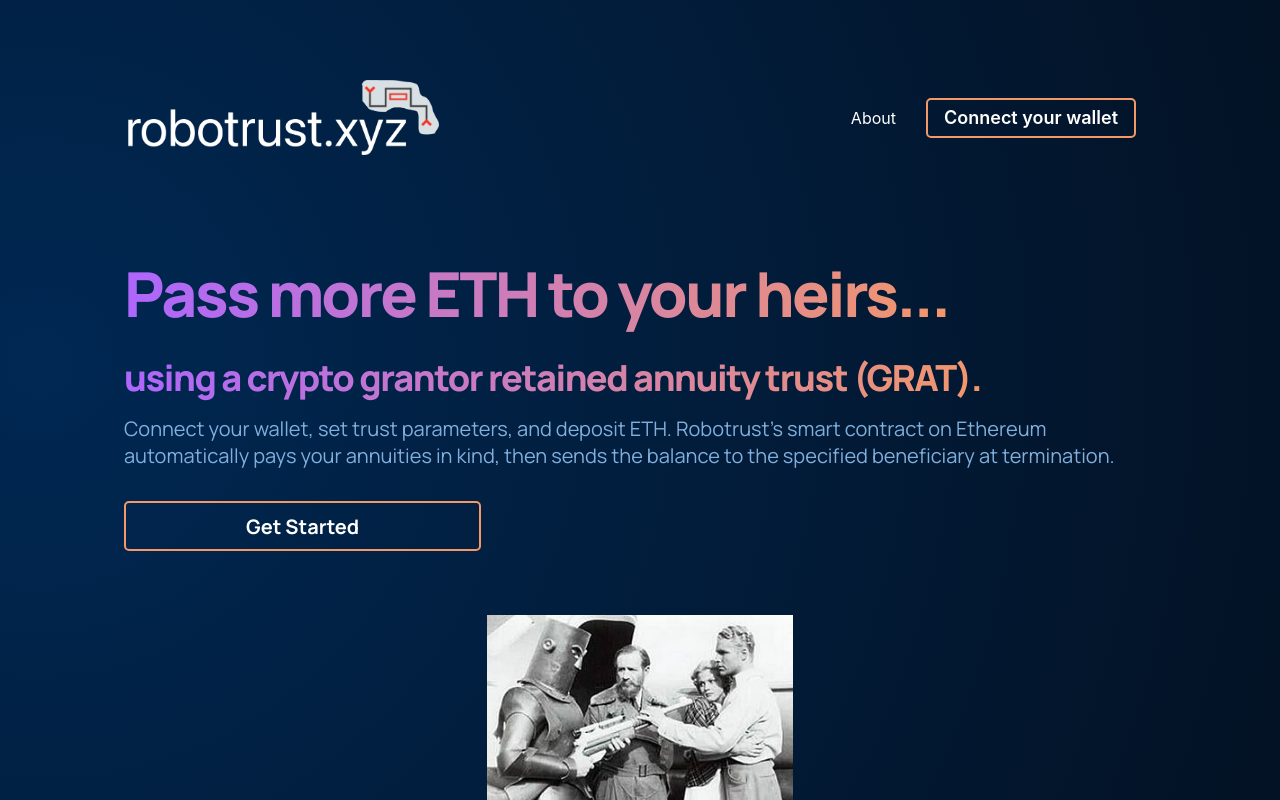
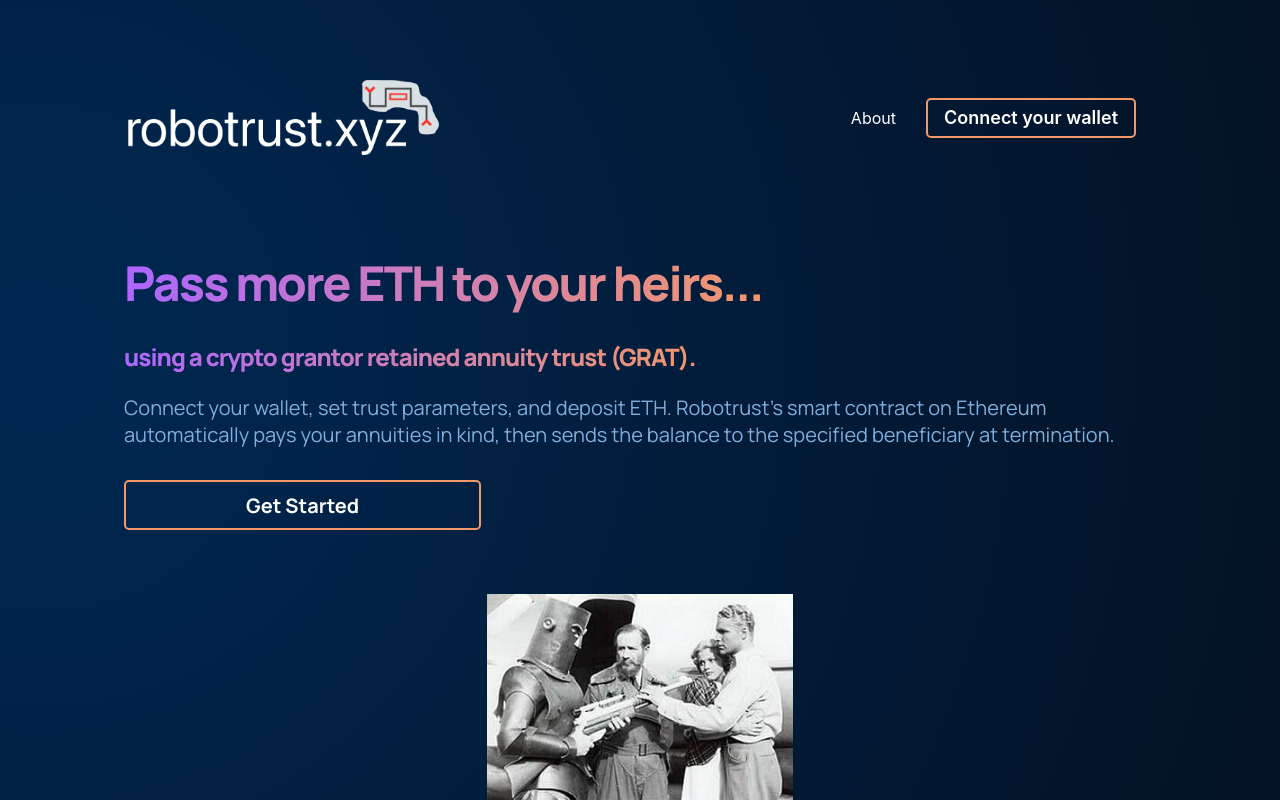
Before and after one commit to sashaaldrick/robotrust, a React (Create React App) app: page / in a window 1280 px wide. Shown: the top 800 px of the page. Built offline with nearby package versions, Linux system fonts and the light colour scheme.

Commit message:
changed font sizes in header

```diff
--- a/src/components/header/header.css
+++ b/src/components/header/header.css
@@ -24,7 +24,7 @@
 .header-content h1 {
     font-family: var(--font-family);
     font-weight: 800;
-    font-size: 62px;
+    font-size: 48px;
     line-height: 85 px;
     letter-spacing: -0.04em;
 }
@@ -32,7 +32,7 @@
 .header-content h2 {
     font-family: var(--font-family);
     font-weight: 800;
-    font-size: 36px;
+    font-size: 24px;
     line-height: 75px;
     letter-spacing: -0.04em;
     text-align: center;
```
